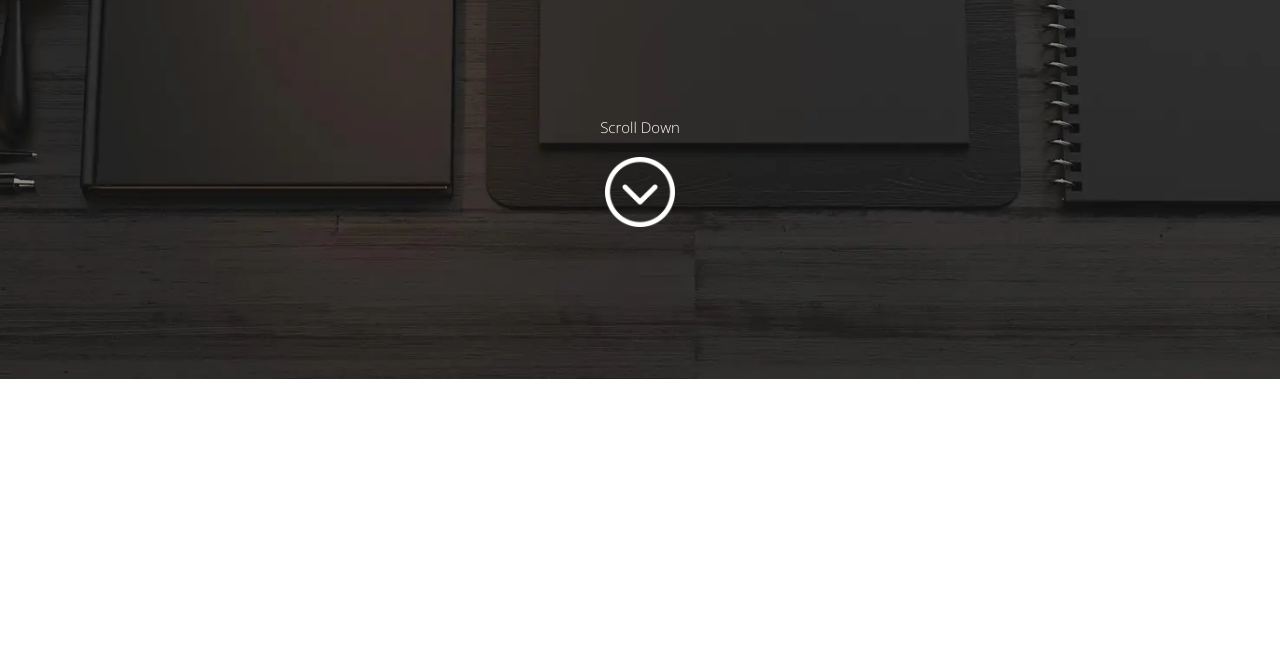
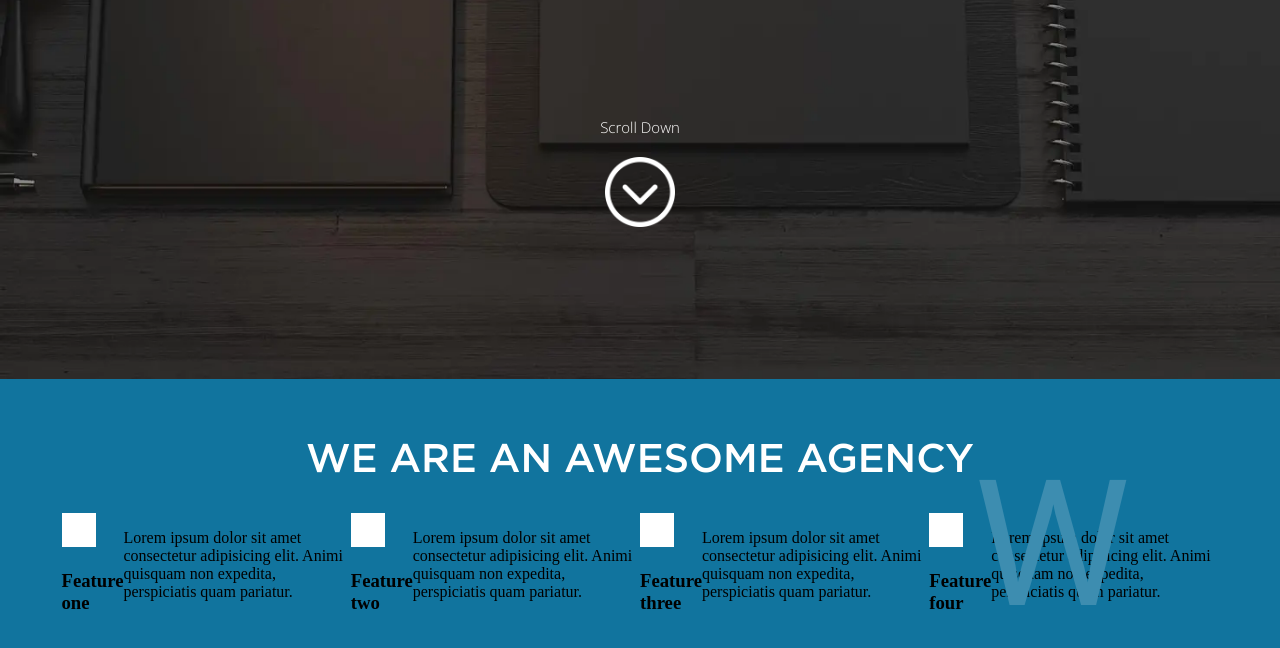
Before and after one commit to RejaulHaqueFahad/creatives, a plain HTML site: page index.html in a window 1280 px wide. Shown: the part 558-1206 px from the top of the page. Before the commit the page ends 937 px from the top, so only its background shows below. Drawn offline with Linux system fonts and the light colour scheme; a web font is replaced by a local one.

Commit message:
agency section

```diff
--- a/assets/scss/abstructs/_helpers.scss
+++ b/assets/scss/abstructs/_helpers.scss
@@ -2,6 +2,7 @@ body{
     margin: 0;
     padding: 0;
     overflow-x: hidden;
+    box-sizing: border-box;
 }
 .container{
     max-width: 1157px;
--- a/assets/scss/components/_agency.scss
+++ b/assets/scss/components/_agency.scss
@@ -0,0 +1,32 @@
+.agency{
+    background-color: #11749E;
+    padding-top: 30px;
+    padding-bottom: 30px;
+
+    &__title{
+        text-align: center;
+        position: relative;
+
+    }
+    &__title-text{
+        color: #ffff;
+        font-family: "Gotham";
+        font-size: 40px;
+        font-style: normal;
+        font-weight: 600;
+        text-transform: uppercase;
+
+        &::after{
+            content: "W";
+            color: #3D8DB0;
+            font-family: "Roboto";
+            font-size: 176px;
+            font-style: normal;
+            font-weight: bold;
+            position: absolute;
+        }
+    }
+    &__feature-content{
+        display: flex;
+    }
+}
--- a/assets/scss/components/_header.scss
+++ b/assets/scss/components/_header.scss
@@ -1,7 +1,10 @@
 .header{
-    position: relative;
+    position: absolute;
     z-index: 99999;
     border-bottom: 1px solid gray;
+    top: 0;
+    left: 0;
+    right: 0;
 
     &__wrapper{
         display: flex;
--- a/assets/scss/components/_hero.scss
+++ b/assets/scss/components/_hero.scss
@@ -4,10 +4,8 @@
     background-repeat: no-repeat;
     background-size: cover;
     height: 937px;
-    position: absolute;
-    top: 0;
-    left: 0;
-    right: 0;
+    position: relative;
+
 
     &__content{
         display: flex;
--- a/index.html
+++ b/index.html
@@ -57,8 +57,60 @@
     <!--Hero End-->
     <!--Agency Start-->
     <section class="agency">
-        <div class="agency__title">
-            <h2>WE ARE AN AWESOME AGENCY</h2>
+        <div class="container">
+            <div class="agency__title">
+                <h2 class="agency__title-text">WE ARE AN AWESOME AGENCY</h2>
+            </div>
+            <div class="agency__feature-content">
+                <div class="agency__feature-wrapper">
+                    <picture>
+                        <source media="(max-width: 40px)" srcset="images/whiteboard.svg">
+                        <img src="images/writeboard.svg" alt="icon">
+                    </picture>
+                    <div class="agency__feature-title">
+                        <h3>Feature one</h3>
+                    </div>
+                </div>
+                <div class="agency__feature-text">
+                    <p>Lorem ipsum dolor sit amet consectetur adipisicing elit. Animi quisquam non expedita, perspiciatis quam pariatur.</p>
+                </div>
+                <div class="agency__feature-wrapper">
+                    <picture>
+                        <source media="(max-width: 40px)" srcset="images/whiteboard.svg">
+                        <img src="images/writeboard.svg" alt="icon">
+                    </picture>
+                    <div class="agency__feature-title">
+                        <h3>Feature two</h3>
+                    </div>
+                </div>
+                <div class="agency__feature-text">
+                    <p>Lorem ipsum dolor sit amet consectetur adipisicing elit. Animi quisquam non expedita, perspiciatis quam pariatur.</p>
+                </div>
+                <div class="agency__feature-wrapper">
+                    <picture>
+                        <source media="(max-width: 40px)" srcset="images/whiteboard.svg">
+                        <img src="images/writeboard.svg" alt="icon">
+                    </picture>
+                    <div class="agency__feature-title">
+                        <h3>Feature three</h3>
+                    </div>
+                </div>
+                <div class="agency__feature-text">
+                    <p>Lorem ipsum dolor sit amet consectetur adipisicing elit. Animi quisquam non expedita, perspiciatis quam pariatur.</p>
+                </div>
+                <div class="agency__feature-wrapper">
+                    <picture>
+                        <source media="(max-width: 40px)" srcset="images/whiteboard.svg">
+                        <img src="images/writeboard.svg" alt="icon">
+                    </picture>
+                    <div class="agency__feature-title">
+                        <h3>Feature four</h3>
+                    </div>
+                </div>
+                <div class="agency__feature-text">
+                    <p>Lorem ipsum dolor sit amet consectetur adipisicing elit. Animi quisquam non expedita, perspiciatis quam pariatur.</p>
+                </div>
+            </div>
         </div>
     </section>
     <!--Agency End-->
```
Also changed, not shown: assets/scss/style.css, images/says.svg (added), images/search.svg (added), images/writeboard.svg (added), 1 other file.
